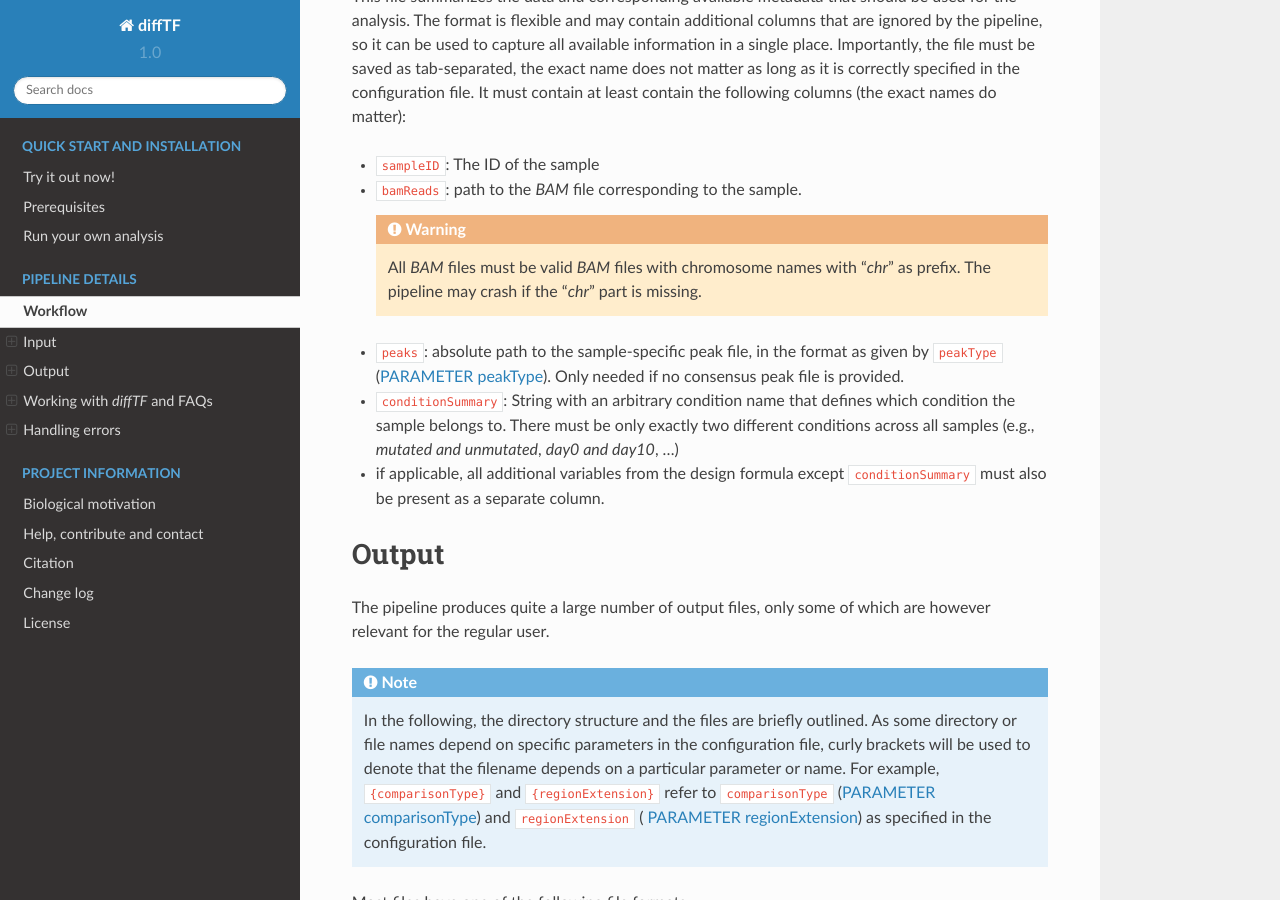
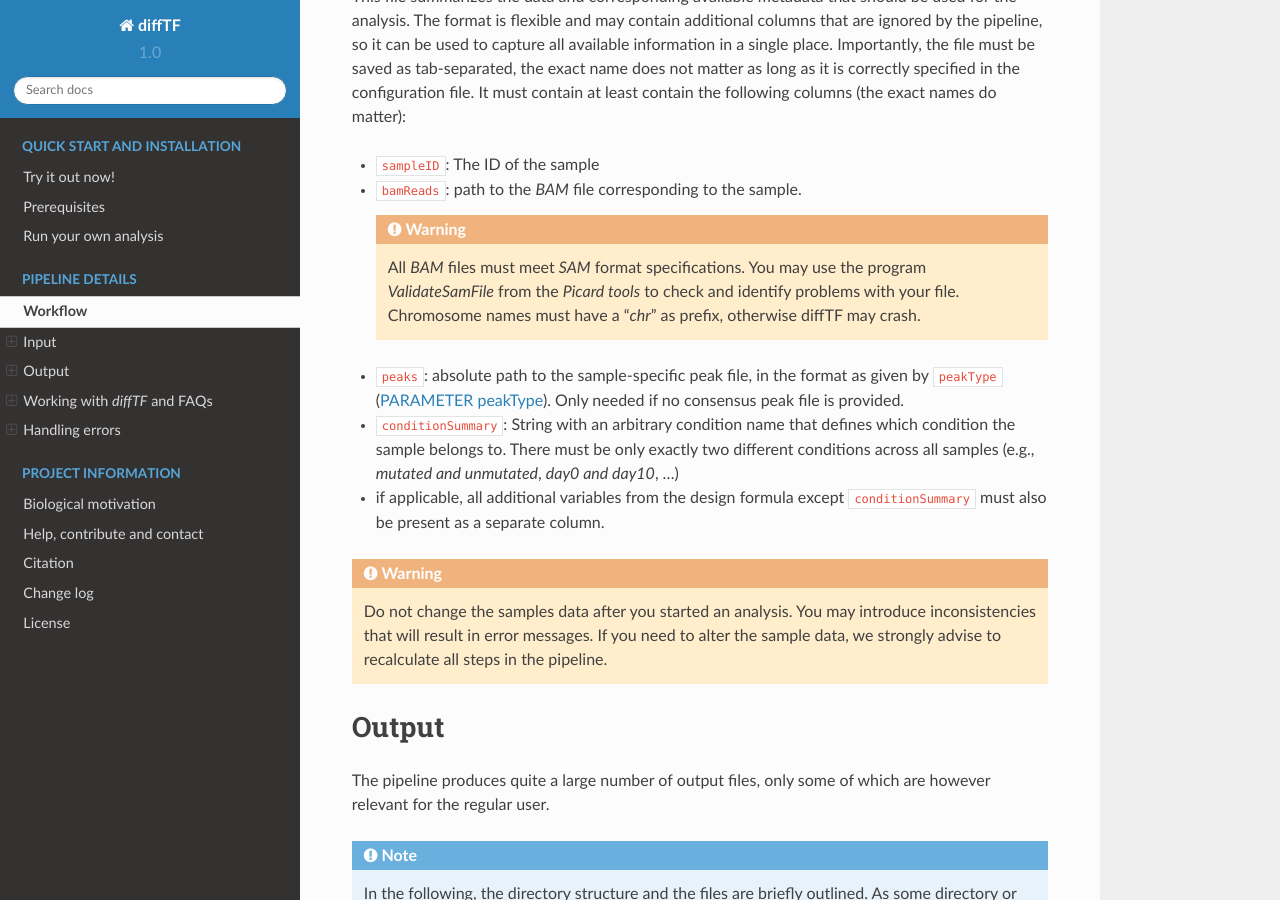
Before and after one commit to jfallmann/diffTF_Fork, a Sphinx documentation site: the page built from docs/chapter2.rst, in a window 1280 px wide and 900 px high, scrolled down 10527 px. Built offline with Sphinx 7.4.7 and the Read the Docs theme 2.0.0, drawn with Linux system fonts in a browser that asks for light colours.

```diff
--- a/docs/chapter2.rst
+++ b/docs/chapter2.rst
@@ -360,16 +360,20 @@
 Input metadata
 =============================================
 
-This file summarizes the data and corresponding available metadata  that should be used for the analysis. The format is flexible and may contain additional columns that are ignored by the pipeline, so it can be used to capture all available information in a single place. Importantly, the file must be saved as tab-separated, the exact name does not matter as long as it is correctly specified in the configuration file. It must contain at least contain the following columns (the exact names do matter):
+This file summarizes the data and corresponding available metadata  that should be used for the analysis. The format is flexible and may contain additional columns that are ignored by the pipeline, so it can be used to capture all available information in a single place. Importantly, the file must be saved as tab-separated, the exact name does not matter as long as it is correctly specified in the configuration file.
+It must contain at least contain the following columns (the exact names do matter):
 
 - ``sampleID``: The ID of the sample
 - ``bamReads``:  path to the *BAM* file corresponding to the sample.
 
-  .. warning:: All *BAM* files must be valid *BAM* files with chromosome names with "*chr*" as prefix. The pipeline may crash if the "*chr*" part is missing.
+  .. warning:: All *BAM* files must meet *SAM* format specifications. You may use the program *ValidateSamFile* from the *Picard tools* to check and identify problems with your file. Chromosome names must have a "*chr*" as prefix, otherwise diffTF may crash.
 
 - ``peaks``: absolute path to the sample-specific peak file, in the format as given by ``peakType`` (:ref:`parameter_peakType`). Only needed if no consensus peak file is provided.
 - ``conditionSummary``: String with an arbitrary condition name that defines which condition the sample belongs to. There must be only exactly two different conditions across all samples (e.g., *mutated and unmutated*, *day0 and day10*, ...)
 - if applicable, all additional variables from the design formula except ``conditionSummary`` must also be present as a separate column.
+
+
+.. warning:: Do not change the samples data after you started an analysis. You may introduce inconsistencies that will result in error messages. If you need to alter the sample data, we strongly advise to recalculate all steps in the pipeline.
 
 Output
 ************************************************************
```
Also changed, not shown: 1 other file.
